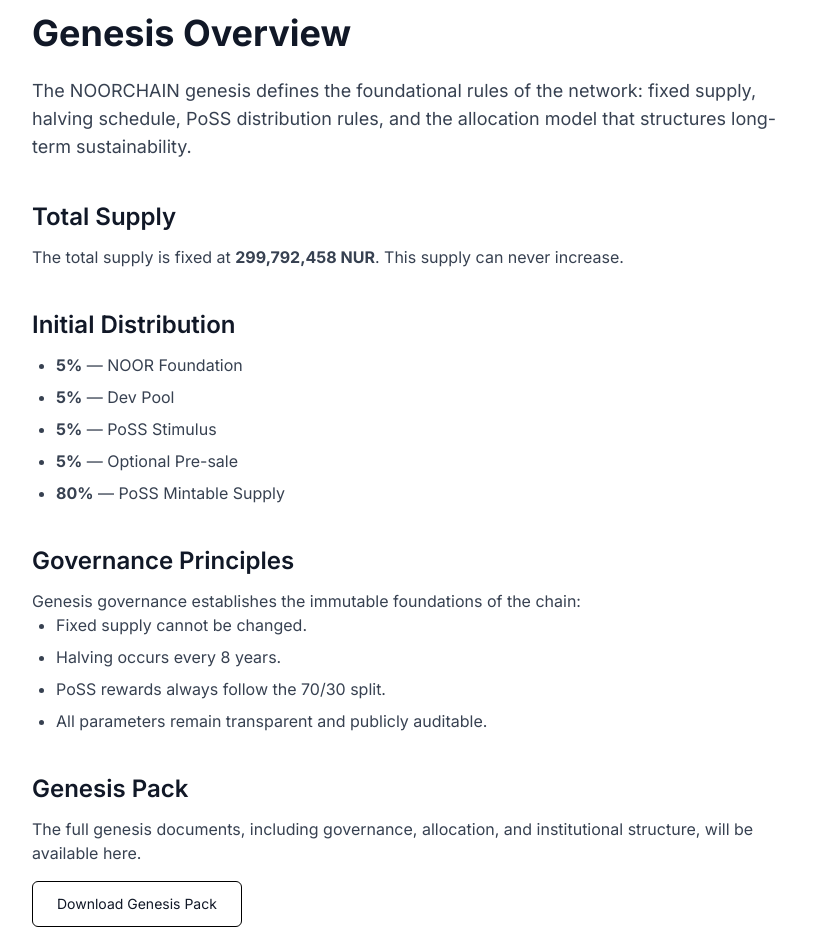
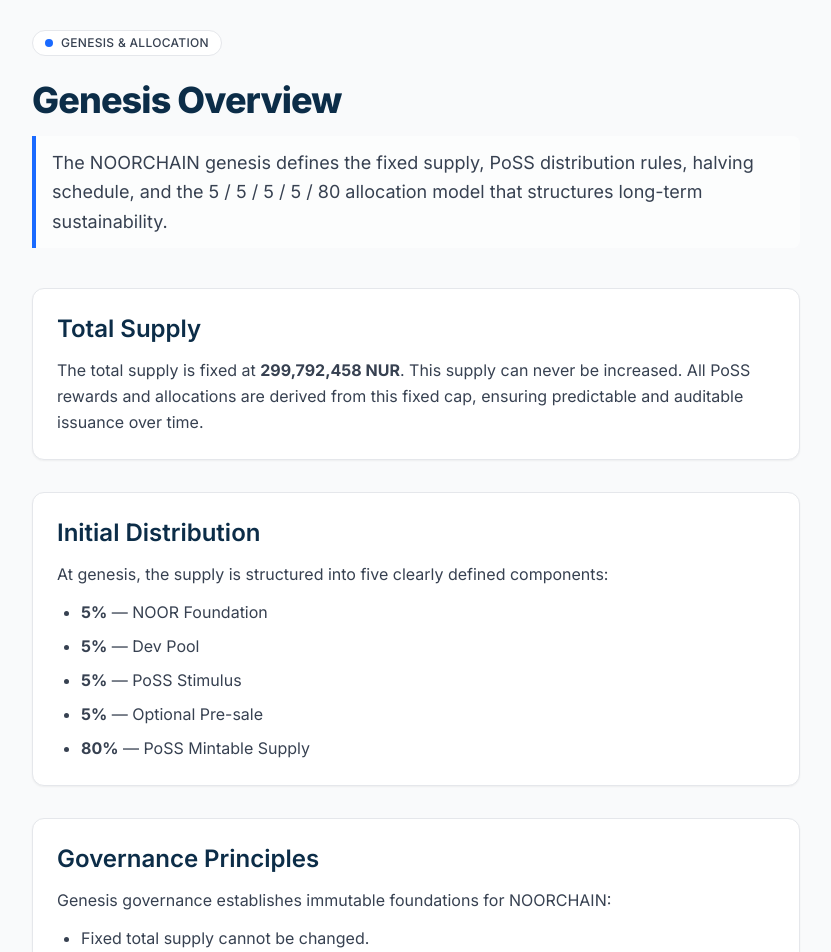
Before and after one commit to noorfinances-eng/noorchain-core, a Next.js app in the folder site/: page /genesis in a window 1280 px wide. Shown: the part 120-1072 px from the top of the page, without its empty margins (174-1005 px from the left). Built offline with nearby package versions, Linux system fonts and the light colour scheme.

Commit message:
Update page.tsx

```diff
--- a/site/app/genesis/page.tsx
+++ b/site/app/genesis/page.tsx
@@ -1,63 +1,114 @@
 export default function GenesisPage() {
   return (
-    <main className="container py-16">
-      <h1 className="text-4xl font-bold mb-6">Genesis Overview</h1>
+    <main className="w-full bg-paper">
+      <section className="container py-16 md:py-20">
+        <div className="max-w-3xl">
 
-      <p className="text-lg text-gray-700 mb-10 max-w-3xl">
-        The NOORCHAIN genesis defines the foundational rules of the network:
-        fixed supply, halving schedule, PoSS distribution rules, and the
-        allocation model that structures long-term sustainability.
+          {/* LABEL */}
+          <div className="inline-flex items-center gap-2 rounded-full bg-white border border-gray-soft px-3 py-1 mb-6">
+            <span className="h-2 w-2 rounded-full bg-primary" />
+            <span className="text-xs font-medium uppercase tracking-wide text-gray-700">
+              Genesis & Allocation
+            </span>
+          </div>
+
+          {/* TITLE */}
+          <h1 className="text-3xl md:text-4xl font-extrabold tracking-tight text-navy mb-4">
+            Genesis Overview
+          </h1>
+
+          {/* INTRO */}
+          <p className="text-lg text-gray-700 leading-relaxed mb-10 border-l-4 border-primary pl-4 bg-white/60 py-3 rounded-r-lg">
+            The NOORCHAIN genesis defines the fixed supply, PoSS distribution
+            rules, halving schedule, and the 5 / 5 / 5 / 5 / 80 allocation
+            model that structures long-term sustainability.
           </p>
 
-      {/* Supply */}
-      <section className="mb-10 max-w-3xl">
-        <h2 className="text-2xl font-semibold mb-3">Total Supply</h2>
-        <p className="text-gray-700">
-          The total supply is fixed at <strong>299,792,458 NUR</strong>.
-          This supply can never increase.
+          {/* SUPPLY */}
+          <section className="mb-8 p-6 border border-gray-soft rounded-xl bg-white shadow-sm">
+            <h2 className="text-2xl font-semibold text-navy mb-3">
+              Total Supply
+            </h2>
+            <p className="text-gray-700 leading-relaxed">
+              The total supply is fixed at{" "}
+              <strong>299,792,458&nbsp;NUR</strong>. This supply can never be
+              increased. All PoSS rewards and allocations are derived from this
+              fixed cap, ensuring predictable and auditable issuance over time.
             </p>
           </section>
 
-      {/* Distribution */}
-      <section className="mb-10 max-w-3xl">
-        <h2 className="text-2xl font-semibold mb-3">Initial Distribution</h2>
-        <ul className="list-disc pl-6 text-gray-700 space-y-2">
-          <li><strong>5%</strong> — NOOR Foundation</li>
-          <li><strong>5%</strong> — Dev Pool</li>
-          <li><strong>5%</strong> — PoSS Stimulus</li>
-          <li><strong>5%</strong> — Optional Pre-sale</li>
-          <li><strong>80%</strong> — PoSS Mintable Supply</li>
+          {/* DISTRIBUTION */}
+          <section className="mb-8 p-6 border border-gray-soft rounded-xl bg-white shadow-sm">
+            <h2 className="text-2xl font-semibold text-navy mb-3">
+              Initial Distribution
+            </h2>
+            <p className="text-gray-700 leading-relaxed mb-3">
+              At genesis, the supply is structured into five clearly defined
+              components:
+            </p>
+            <ul className="list-disc pl-6 text-gray-700 leading-relaxed space-y-2">
+              <li>
+                <strong>5%</strong> — NOOR Foundation
+              </li>
+              <li>
+                <strong>5%</strong> — Dev Pool
+              </li>
+              <li>
+                <strong>5%</strong> — PoSS Stimulus
+              </li>
+              <li>
+                <strong>5%</strong> — Optional Pre-sale
+              </li>
+              <li>
+                <strong>80%</strong> — PoSS Mintable Supply
+              </li>
             </ul>
           </section>
 
-      {/* Governance Principles */}
-      <section className="mb-10 max-w-3xl">
-        <h2 className="text-2xl font-semibold mb-3">Governance Principles</h2>
-        <p className="text-gray-700">
-          Genesis governance establishes the immutable foundations of the chain:
+          {/* GOVERNANCE PRINCIPLES */}
+          <section className="mb-8 p-6 border border-gray-soft rounded-xl bg-white shadow-sm">
+            <h2 className="text-2xl font-semibold text-navy mb-3">
+              Governance Principles
+            </h2>
+            <p className="text-gray-700 leading-relaxed mb-3">
+              Genesis governance establishes immutable foundations for NOORCHAIN:
             </p>
-        <ul className="list-disc pl-6 text-gray-700 space-y-2">
-          <li>Fixed supply cannot be changed.</li>
-          <li>Halving occurs every 8 years.</li>
-          <li>PoSS rewards always follow the 70/30 split.</li>
-          <li>All parameters remain transparent and publicly auditable.</li>
+            <ul className="list-disc pl-6 text-gray-700 leading-relaxed space-y-2">
+              <li>Fixed total supply cannot be changed.</li>
+              <li>Halving of PoSS issuance occurs every 8 years.</li>
+              <li>
+                PoSS rewards always follow the{" "}
+                <strong>70% participant / 30% curator</strong> split.
+              </li>
+              <li>
+                All parameters remain transparent, on-chain and publicly
+                auditable.
+              </li>
             </ul>
           </section>
 
-      {/* Download */}
-      <section className="max-w-3xl">
-        <h2 className="text-2xl font-semibold mb-3">Genesis Pack</h2>
-        <p className="text-gray-700 mb-4">
-          The full genesis documents, including governance, allocation, and
-          institutional structure, will be available here.
+          {/* DOWNLOAD / GENESIS PACK */}
+          <section className="p-6 border border-gray-soft rounded-xl bg-white shadow-sm mb-10">
+            <h2 className="text-2xl font-semibold text-navy mb-3">
+              Genesis Pack
+            </h2>
+            <p className="text-gray-700 leading-relaxed mb-4">
+              The full genesis documentation, including governance, allocation,
+              economic model and institutional structure, will be available as a
+              public Genesis Pack document.
             </p>
             <a
               href="#"
-          className="inline-block px-6 py-3 border border-black rounded-md text-sm"
+              className="inline-block px-6 py-3 border border-primary text-primary rounded-md text-sm md:text-base font-medium hover:bg-primary hover:text-white transition"
             >
               Download Genesis Pack
             </a>
           </section>
+
+          {/* END LINE */}
+          <div className="h-px w-full bg-gray-soft" />
+        </div>
+      </section>
     </main>
   );
 }
```
Lines whose indentation alone changed are shown as unchanged.
